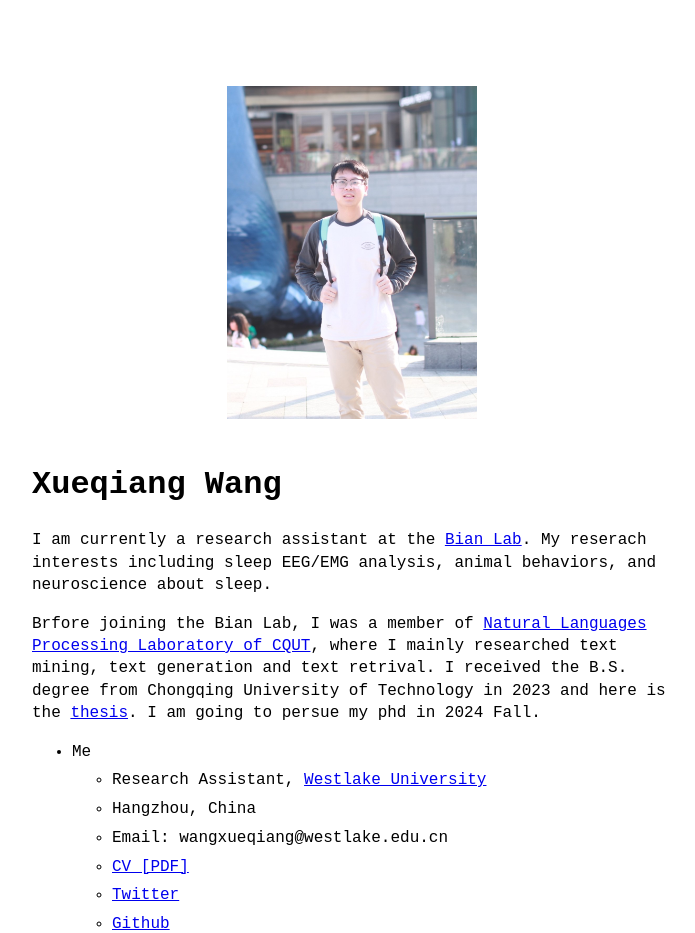
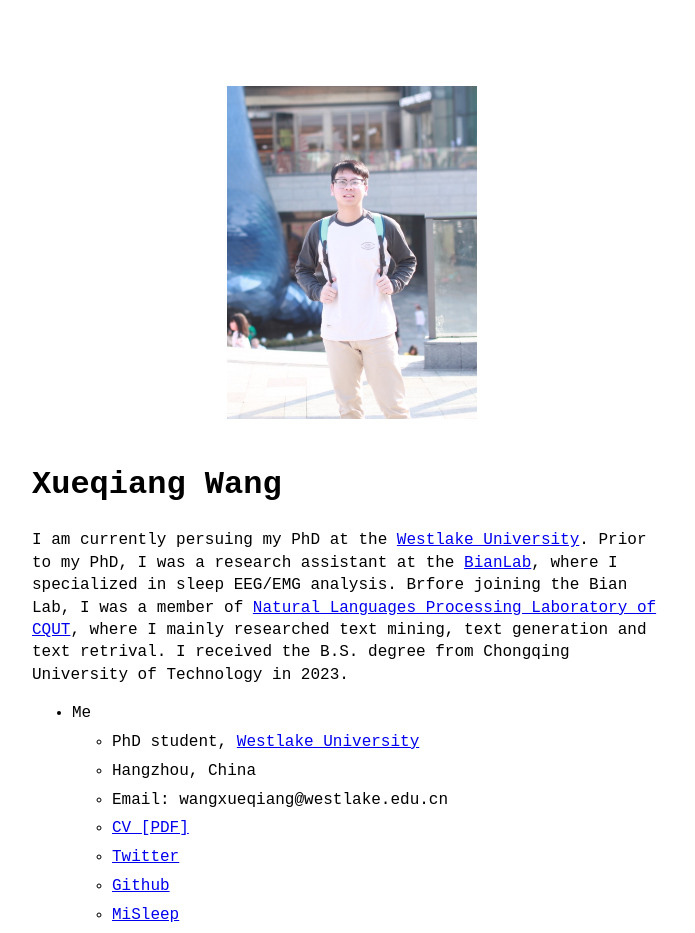
Before and after one commit to BryanWang0702/BryanWang0702.github.io, a Jekyll site: the page built from index.md, in a window 1280 px wide. Shown: the top 933 px of the page, without its empty margins (288-983 px from the left). Built offline with Jekyll 4.4.1, drawn with Linux system fonts in a browser that asks for light colours.

Commit message:
update information

```diff
--- a/_data/menu.yml
+++ b/_data/menu.yml
@@ -4,7 +4,7 @@
 entries:
   - title: Me
     entries:
-      - title: "Research Assistant, <a href='https://westlake.edu.cn'>Westlake University</a>"
+      - title: "PhD student, <a href='https://westlake.edu.cn'>Westlake University</a>"
       - title: "Hangzhou, China"
       - title: "Email: wangxueqiang@westlake.edu.cn"
       - title: CV [PDF]
--- a/_layouts/home.html
+++ b/_layouts/home.html
@@ -9,16 +9,12 @@
 <img src="../new_good_one.jpg" style="width: 250px; height: 333px;" alt="Xueqiangwang.jpg" />
 <br />
 <h1>Xueqiang Wang</h1>
-<p>I am currently a research assistant at the <a href="https://bianlab.site">Bian Lab</a>. My reserach interests
-    including sleep EEG/EMG analysis, animal behaviors, and neuroscience about sleep.
-
-</p>
-<p>Brfore joining the Bian Lab, I was a member of <a href="https://cqutnlp.com">
+<p>I am currently persuing my PhD at the <a href="https://westlake.edu.cn/">Westlake University</a>. Prior to my PhD, I
+    was a research assistant at the <a href="https://bianlab.site">BianLab</a>, where I specialized in sleep EEG/EMG
+    analysis.
+    Brfore joining the Bian Lab, I was a member of <a href="https://cqutnlp.com">
         Natural Languages Processing Laboratory of CQUT</a>, where I mainly researched text mining, text generation and
-    text retrival. I received the B.S. degree from Chongqing University of Technology in 2023 and here is the <a
-        href="../resources/thesis/An AI writing system based on outline planning.pdf">thesis</a>. I am going to persue
-    my
-    phd in 2024 Fall.
+    text retrival. I received the B.S. degree from Chongqing University of Technology in 2023.
 
 </p>
 {%-include menu_item.html collection=site.data.menu.entries-%} {{ content }}
```
Also changed, not shown: 1 other file.
